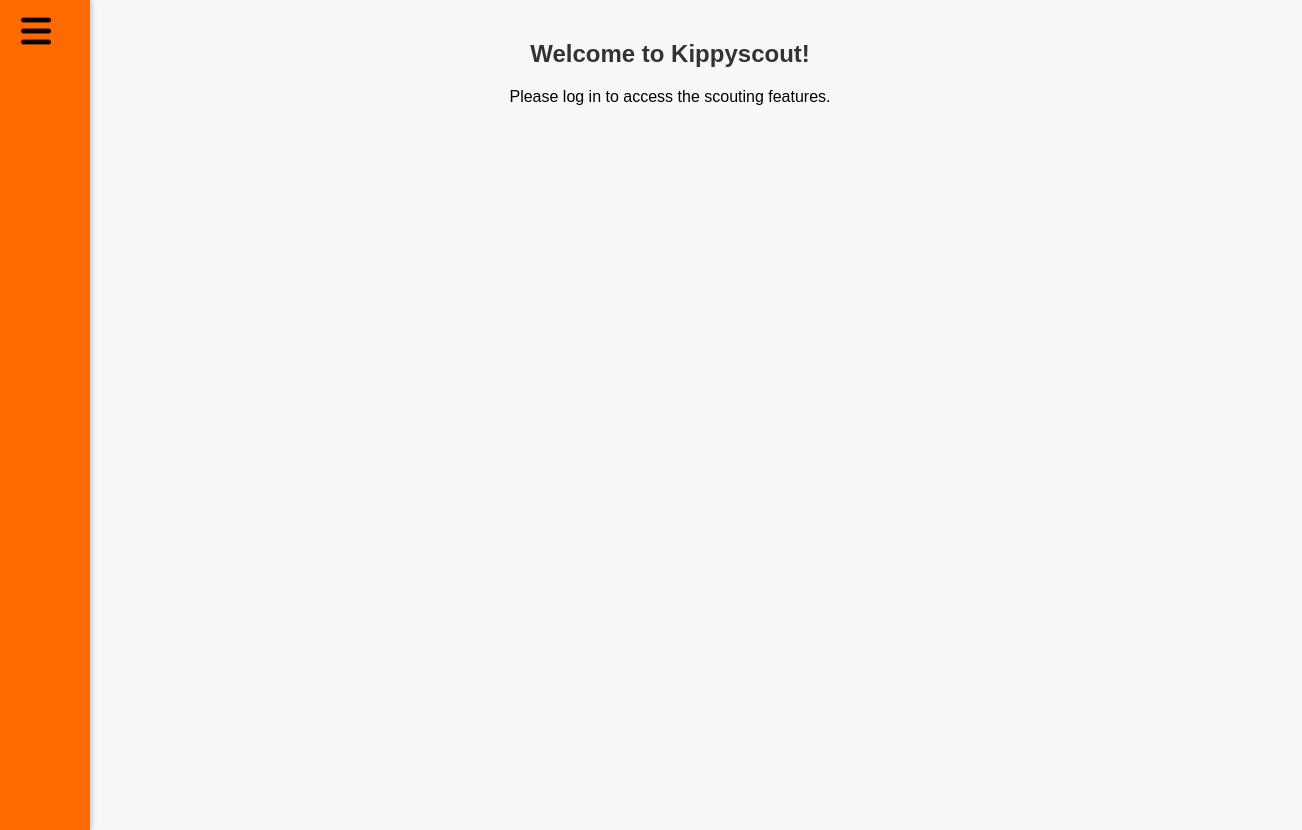
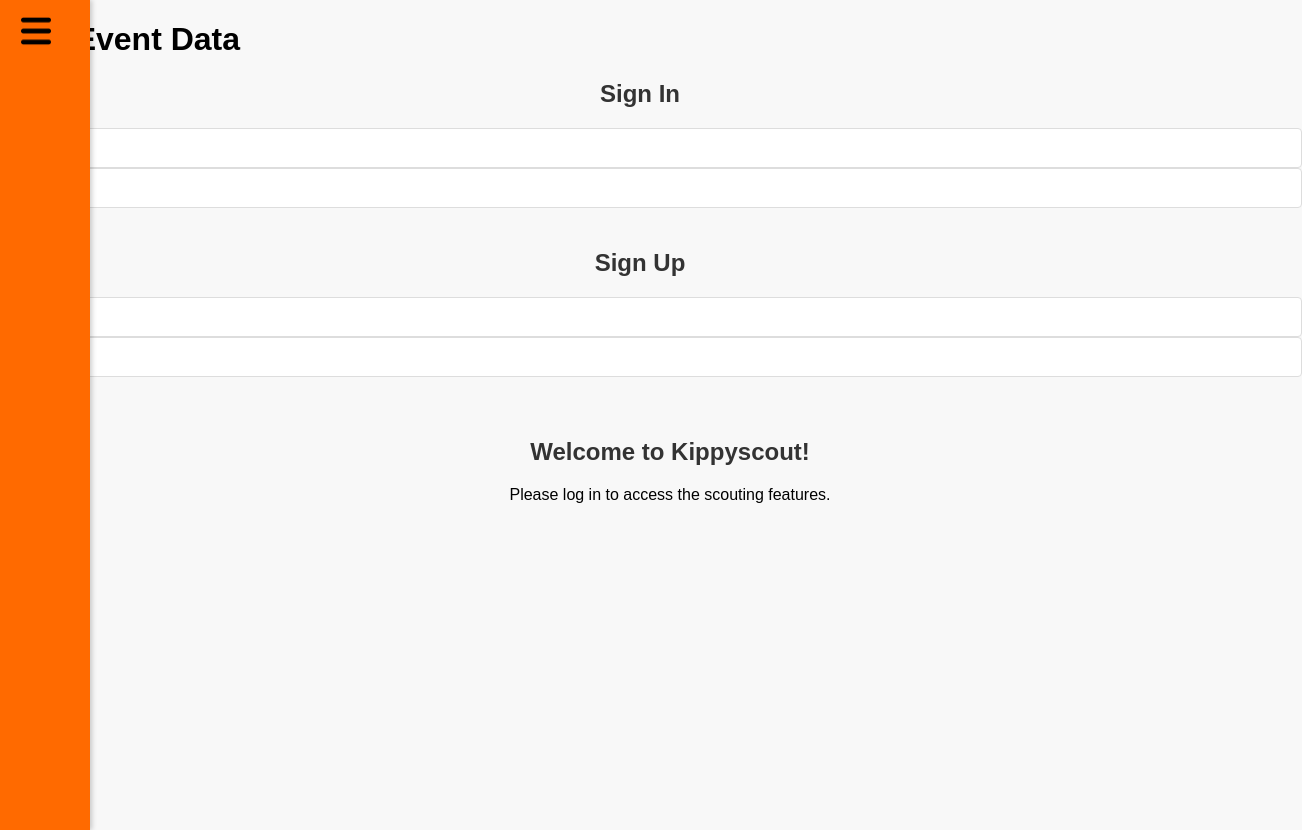
Before and after one commit to JKippy/Kippyscout, a React (Create React App) app in the folder frc-scouting/: page / in a window 1280 px wide. Shown: the whole page, 1302 px wide, since content can reach past the window. Built offline with nearby package versions, Linux system fonts and the light colour scheme; no server answers.

Commit message:
Adding in signin components

```diff
--- a/frc-scouting/src/App.js
+++ b/frc-scouting/src/App.js
@@ -1,21 +1,53 @@
-import React from 'react';
-import { BrowserRouter as Router, Routes, Route } from 'react-router-dom';
+import React, { useEffect, useState } from "react";
+import { BrowserRouter as Router, Routes, Route, Navigate } from 'react-router-dom'; // Import Navigate for redirection
 import Home from './pages/Home';
-import Login from './pages/Login';
 import Dashboard from './pages/Dashboard';
 import Scouting from './pages/Scouting';
 import { SidebarProvider } from './SidebarContext'; // Import the SidebarProvider
+import { authObserver, logOut } from "./authService";
+import SignIn from "./components/SignIn";
+import SignUp from "./components/SignUp";
 
 const App = () => {
+  const [user, setUser] = useState(null);
+
+  useEffect(() => {
+    const unsubscribe = authObserver((currentUser) => {
+      setUser(currentUser);
+    });
+    return () => unsubscribe(); // Cleanup subscription on unmount
+  }, []);
+
+  const handleLogout = async () => {
+    await logOut();
+    setUser(null);
+  };
+
   return (
     <SidebarProvider>
       <Router>
+        <div>
+          <h1>FRC Event Data</h1>
+          {user ? (
+            <div>
+              <p>Welcome, {user.email}</p>
+              <button onClick={handleLogout}>Log Out</button>
+            </div>
+          ) : (
+            <div>
+              <SignIn />
+              <SignUp />
+            </div>
+          )}
           <Routes>
             <Route path="/" element={<Home />} />
-        <Route path="/login" element={<Login />} />
-        <Route path="/dashboard" element={<Dashboard />} />
-        <Route path="/scouting" element={<Scouting />} />
+            {/* Protected Routes */}
+            <Route path="/dashboard" element={user ? <Dashboard /> : <Navigate to="/login" />} />
+            <Route path="/scouting" element={user ? <Scouting /> : <Navigate to="/login" />} />
+            {/* Redirect to login if not authenticated */}
+            <Route path="/login" element={user ? <Navigate to="/dashboard" /> : <SignIn />} />
           </Routes>
+        </div>
       </Router>
     </SidebarProvider>
   );
--- /dev/null
+++ b/frc-scouting/src/authService.js
@@ -0,0 +1,30 @@
+// src/authService.js
+import { auth } from "./firebase";
+import {
+  signInWithEmailAndPassword,
+  createUserWithEmailAndPassword,
+  signOut,
+  onAuthStateChanged,
+} from "firebase/auth";
+
+// Sign up
+const signUp = (email, password) => {
+  return createUserWithEmailAndPassword(auth, email, password);
+};
+
+// Sign in
+const signIn = (email, password) => {
+  return signInWithEmailAndPassword(auth, email, password);
+};
+
+// Sign out
+const logOut = () => {
+  return signOut(auth);
+};
+
+// Observer on Auth State Changes
+const authObserver = (callback) => {
+  onAuthStateChanged(auth, callback);
+};
+
+export { signUp, signIn, logOut, authObserver };
--- /dev/null
+++ b/frc-scouting/src/components/SignIn.js
@@ -0,0 +1,45 @@
+// src/SignIn.js
+import React, { useState } from "react";
+import { signIn } from "../authService";
+
+const SignIn = () => {
+  const [email, setEmail] = useState("");
+  const [password, setPassword] = useState("");
+  const [error, setError] = useState("");
+
+  const handleSignIn = async (e) => {
+    e.preventDefault();
+    try {
+      await signIn(email, password);
+      alert("Sign in successful!");
+    } catch (err) {
+      setError(err.message);
+    }
+  };
+
+  return (
+    <div>
+      <h2>Sign In</h2>
+      <form onSubmit={handleSignIn}>
+        <input
+          type="email"
+          placeholder="Email"
+          value={email}
+          onChange={(e) => setEmail(e.target.value)}
+          required
+        />
+        <input
+          type="password"
+          placeholder="Password"
+          value={password}
+          onChange={(e) => setPassword(e.target.value)}
+          required
+        />
+        <button type="submit">Sign In</button>
+      </form>
+      {error && <p>{error}</p>}
+    </div>
+  );
+};
+
+export default SignIn;
--- /dev/null
+++ b/frc-scouting/src/components/SignUp.js
@@ -0,0 +1,45 @@
+// src/SignUp.js
+import React, { useState } from "react";
+import { signUp } from "../authService";
+
+const SignUp = () => {
+  const [email, setEmail] = useState("");
+  const [password, setPassword] = useState("");
+  const [error, setError] = useState("");
+
+  const handleSignUp = async (e) => {
+    e.preventDefault();
+    try {
+      await signUp(email, password);
+      alert("Sign up successful!");
+    } catch (err) {
+      setError(err.message);
+    }
+  };
+
+  return (
+    <div>
+      <h2>Sign Up</h2>
+      <form onSubmit={handleSignUp}>
+        <input
+          type="email"
+          placeholder="Email"
+          value={email}
+          onChange={(e) => setEmail(e.target.value)}
+          required
+        />
+        <input
+          type="password"
+          placeholder="Password"
+          value={password}
+          onChange={(e) => setPassword(e.target.value)}
+          required
+        />
+        <button type="submit">Sign Up</button>
+      </form>
+      {error && <p>{error}</p>}
+    </div>
+  );
+};
+
+export default SignUp;
--- a/frc-scouting/src/firebase.js
+++ b/frc-scouting/src/firebase.js
@@ -1,9 +1,8 @@
 // Import the functions you need from the SDKs you need
 import { initializeApp } from "firebase/app";
-import { getFirestore } from 'firebase/firestore'; // Import Firestore
-import { getStorage } from 'firebase/storage';
-// TODO: Add SDKs for Firebase products that you want to use
-// https://firebase.google.com/docs/web/setup#available-libraries
+import { getAuth } from "firebase/auth";
+import { getFirestore } from "firebase/firestore"; // Import Firestore
+import { getStorage } from "firebase/storage"; // Import Storage
 
 // Your web app's Firebase configuration
 // For Firebase JS SDK v7.20.0 and later, measurementId is optional
@@ -18,8 +17,16 @@
 };
 
 // Initialize Firebase
-const app = initializeApp(firebaseConfig);
+export const app = initializeApp(firebaseConfig);
 
-// Initialize Firestore
+// Initialize Firebase Authentication
+export const auth = getAuth(app);
+
+// Initialize Firestore Database
 export const db = getFirestore(app);
+
+// Initialize Firebase Storage
 export const storage = getStorage(app);
+
+// Export authentication instance for use in other files
+//export { auth };
```
Also changed, not shown: 1 other file (tests, documents, lock files or other folders). Lines whose indentation alone changed are shown as unchanged.
